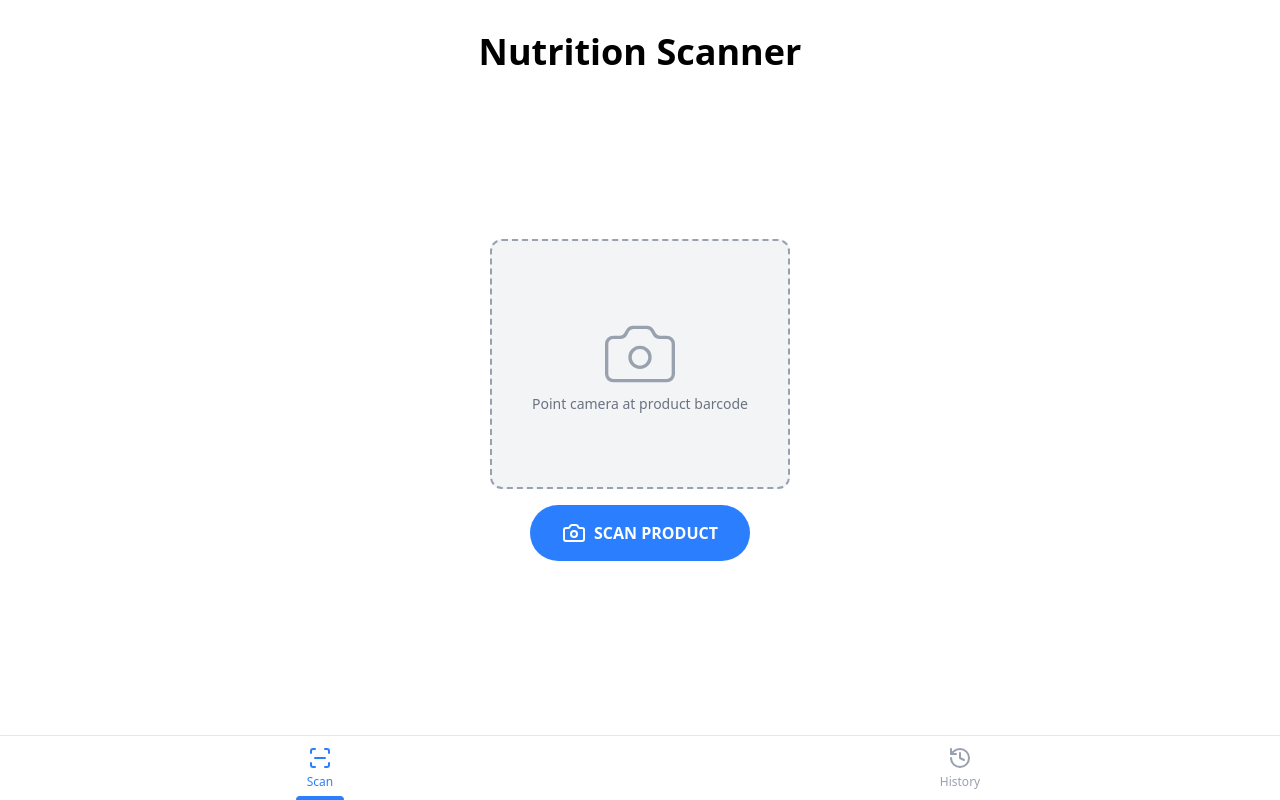
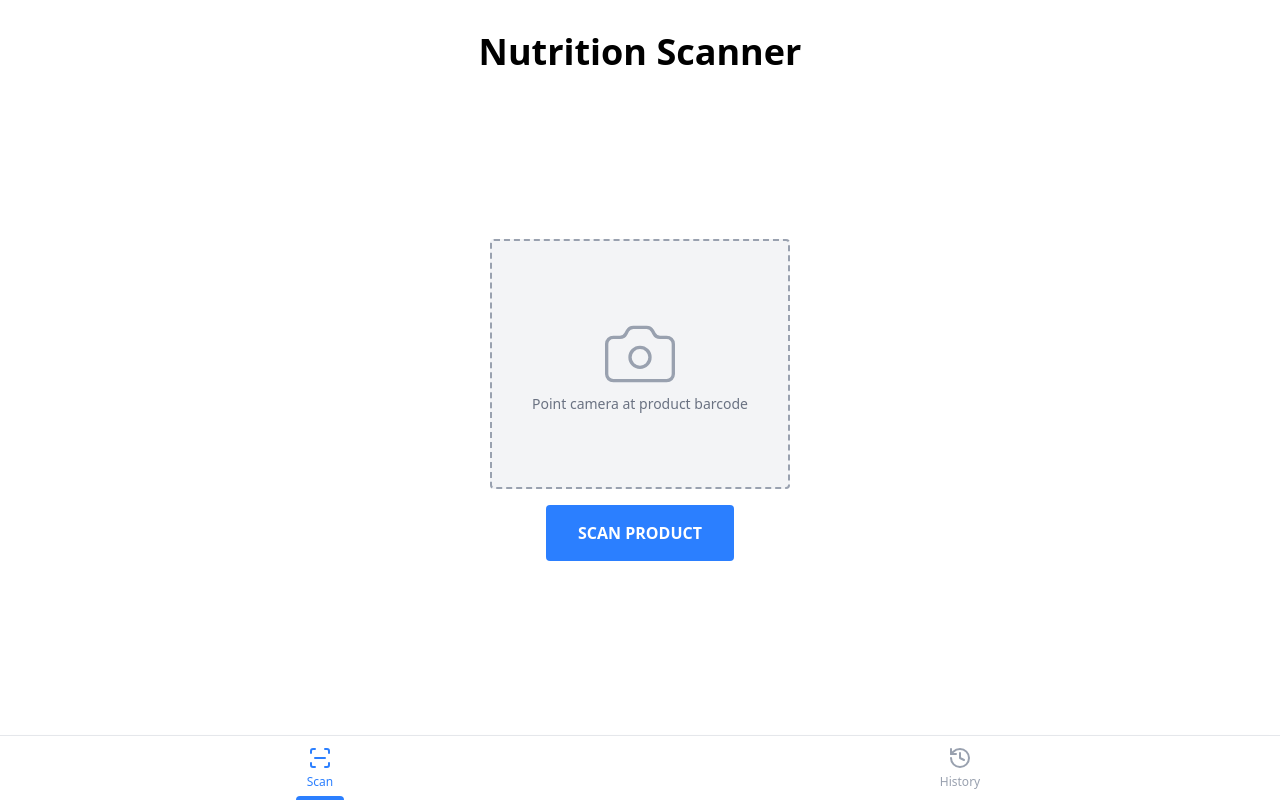
Before and after one commit to 0x0bito/product-nutrition-scanner, a Next.js app: page / in a window 1280 px wide. Built offline with nearby package versions, Linux system fonts and the light colour scheme.

Commit message:
add some ui improvements

```diff
--- a/src/app/globals.css
+++ b/src/app/globals.css
@@ -50,8 +50,8 @@ canvas {
 .arrow {
   width: 18px;
   height: 18px;
-  border-top: 2px solid gray;
-  border-right: 2px solid gray;
+  border-top: 3px solid gray;
+  border-right: 3px solid gray;
   transform: rotate(-45deg);
   opacity: 0;
   animation: swipeUp 1.5s ease-in-out infinite;
@@ -64,13 +64,13 @@ canvas {
 @keyframes swipeUp {
   0% {
     opacity: 0;
-    transform: translateY(40px) rotate(-45deg);
+    transform: translateY(35px) rotate(-45deg);
   }
   50% {
     opacity: 1;
   }
   100% {
     opacity: 0;
-    transform: translateY(-20px) rotate(-45deg);
+    transform: translateY(0px) rotate(-45deg);
   }
 }
--- a/src/components/ScanTab.tsx
+++ b/src/components/ScanTab.tsx
@@ -38,9 +38,8 @@ export default function ScanTab({
       <h1 className="text-4xl font-semibold text-center">Nutrition Scanner</h1>
       <div className="absolute top-[50%] left-[50%] translate-x-[-50%] translate-y-[-50%] flex flex-col justify-center items-center gap-4">
         <div
-          className={`overflow-hidden w-[300px] h-[250px] bg-gray-100 border-gray-400 ${
-            !isScanning ? "border-2 border-dashed" : ""
-          } rounded-xl flex flex-col justify-center items-center`}
+          className={`overflow-hidden w-[300px] h-[250px] bg-gray-100 border-gray-400 ${!isScanning ? "border-2 border-dashed" : ""
+            } rounded flex flex-col justify-center items-center`}
         >
           {!isScanning && (
             <>
@@ -50,27 +49,25 @@ export default function ScanTab({
               </span>
             </>
           )}
-          {isScanning && (
-            <div ref={scannerRef} className="w-full h-full rounded-xl" />
-          )}
+          {isScanning && <div ref={scannerRef} className="w-full h-full" />}
         </div>
 
         {isScanning ? (
           <button
             type="button"
-            className="flex items-center justify-center bg-red-500 text-white py-4 px-8 rounded-full gap-2 font-semibold hover:bg-red-600 transition-colors ease-out cursor-pointer"
+            className="flex items-center justify-center bg-red-500 text-white py-4 px-8 gap-2 font-semibold hover:bg-red-600 transition-colors ease-out cursor-pointer"
             onClick={handleStopScan}
           >
-            <Camera className="text-white size-6 stroke-2" />
+            {/* <Camera className="text-white size-6 stroke-2" /> */}
             STOP SCAN
           </button>
         ) : (
           <button
             type="button"
-            className="flex items-center justify-center bg-blue-500 text-white py-4 px-8 rounded-full gap-2 font-semibold hover:bg-blue-600 transition-colors ease-out cursor-pointer"
+            className="flex items-center justify-center bg-blue-500 text-white py-4 px-8 rounded gap-2 font-semibold hover:bg-blue-600 transition-colors ease-out cursor-pointer"
             onClick={handleStartScan}
           >
-            <Camera className="text-white size-6 stroke-2" />
+            {/* <Camera className="text-white size-6 stroke-2" /> */}
             SCAN PRODUCT
           </button>
         )}
```
